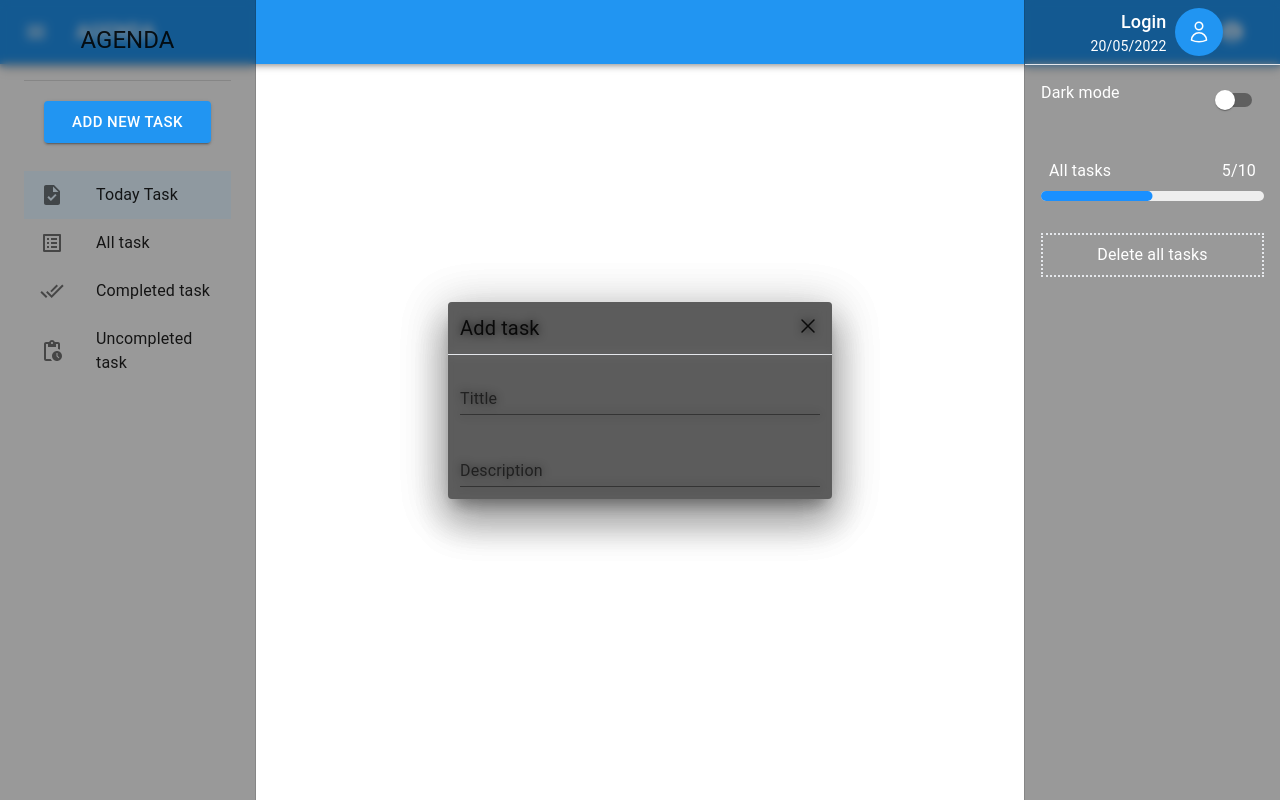
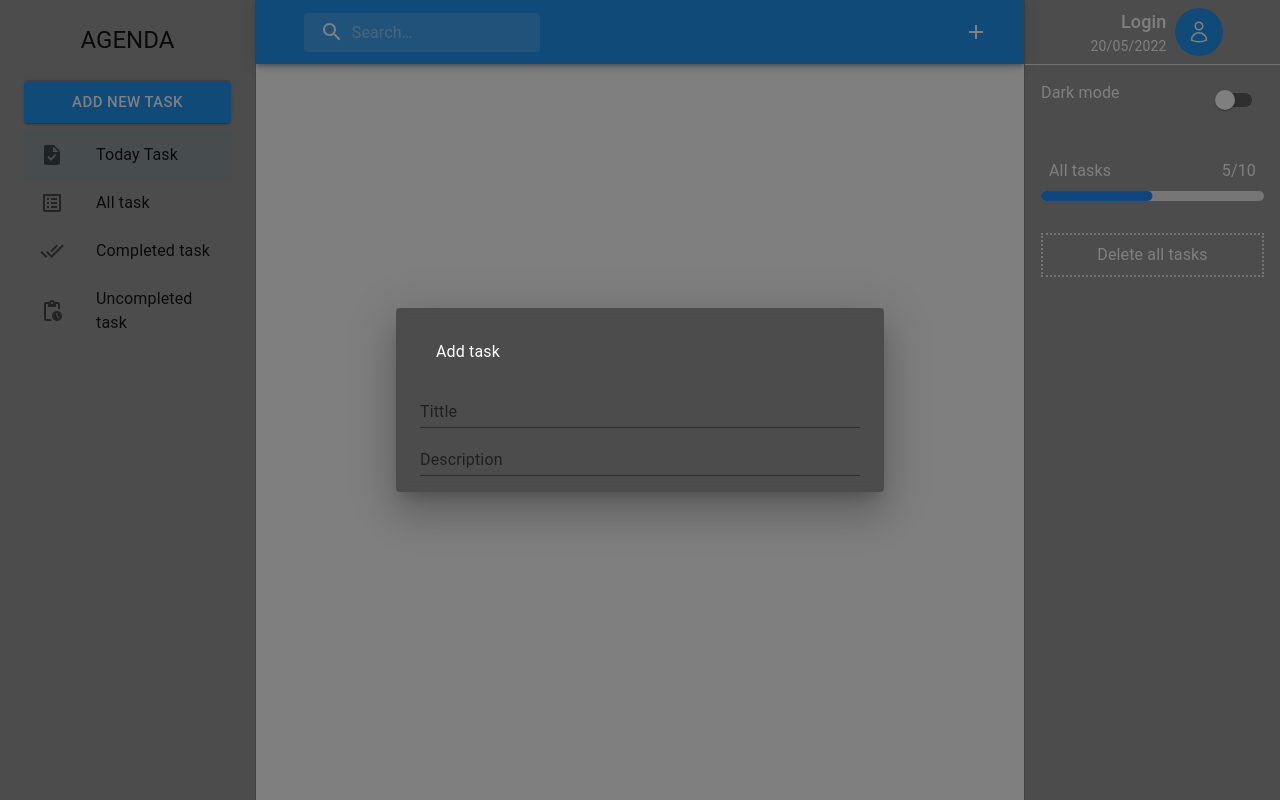
Before and after one commit to Arun-jr/agenda-task-app, a React (Create React App) app: page / in a window 1280 px wide. Both pictures are taken after a click on the button "ADD NEW TASK". Built offline with nearby package versions, Linux system fonts and the light colour scheme.

Commit message:
Appbar added

```diff
--- a/public/index.html
+++ b/public/index.html
@@ -2,13 +2,11 @@
 <html lang="en">
   <head>
     <meta charset="utf-8" />
-    <link rel="icon" href="%PUBLIC_URL%/favicon.ico" />
+    <link rel="icon" href="%PUBLIC_URL%/task2.png" />
     <meta name="viewport" content="width=device-width, initial-scale=1" />
     <meta name="theme-color" content="#000000" />
-    <meta
-      name="description"
-      content="Web site created using create-react-app"
-    />
+    <meta   name="description" content="Keep track of your daily tasks, set reminders, and prioritize your to-do list with ease. Our user-friendly interface and intuitive design make it easy to stay on top of your schedule and never miss a deadline again. Try our agenda task web app now and take control of your productivity!"/>
+
     <link rel="apple-touch-icon" href="%PUBLIC_URL%/logo192.png" />
     <!--
       manifest.json provides metadata used when your web app is installed on a
--- a/src/Components/AddTask.js
+++ b/src/Components/AddTask.js
@@ -1,57 +1,27 @@
-import {  Dialog, TextField } from "@mui/material";
+import { Container, Dialog, TextField, Typography } from "@mui/material";
 import React, { useState } from "react";
 
 function AddTask({ forAddTask, OpenTask }) {
-
-
   return (
-    <div>
-
-        <Dialog open={OpenTask} onClose={forAddTask} hideBackdrop>
-          <div className=" w-96 ">
-            <div className=" flex justify-between  p-3">
-              <h1 className="text-xl">Add task</h1>
-              <svg
-                xmlns="http://www.w3.org/2000/svg"
-                fill="none"
-                viewBox="0 0 24 24"
-                strokeWidth={1.5}
-                stroke="currentColor"
-                className="w-6 h-6"
-                onClick={forAddTask}
-              >
-                <path
-                  strokeLinecap="round"
-                  strokeLinejoin="round"
-                  d="M6 18L18 6M6 6l12 12"
-                />
-              </svg>
-            </div>
-            <hr />
-            <div className="p-3 text-white">
+    <Dialog open={OpenTask} onClose={forAddTask}>
+      <Container className="p-4">
+        <Typography color={"white"} className="p-4">
+          Add task
+        </Typography>
         <TextField
           id="standard-basic"
           label="Tittle"
           variant="standard"
-
-                className="w-full "
-
+          className="w-full m-4"
         />
-            </div>
-            <div className="p-3 text-white">
         <TextField
           id="standard-basic"
           label="Description"
           variant="standard"
-
-                className="w-full "
-
+          className="w-full"
         />
-            </div>
-          </div>
+      </Container>
     </Dialog>
-
-    </div>
   );
 }
 
--- a/src/Components/Leftmenu.js
+++ b/src/Components/Leftmenu.js
@@ -46,15 +46,16 @@ function Leftmenu({ forLeftMenu, OpenLeft }, props) {
       <Typography
         variant="h5"
         component="div"
-        sx={{ flexGrow: 1, textAlign: "center" , py :3 }}
+        sx={{ flexGrow: 1, textAlign: "center", py: 3 }}
       >
         AGENDA
       </Typography>
 
       <Divider />
 
-      <AddTask forAddTask={handleTaskDialog} OpenTask={taskOpen} />
-      <Stack style={{ margin: 20 }}>
+
+
+      <Stack>
         <Button
           variant="contained"
           size="large"
@@ -111,6 +112,9 @@ function Leftmenu({ forLeftMenu, OpenLeft }, props) {
     </Container>
   );
 
+
+
+
   return (
     <>
       <Drawer
@@ -132,7 +136,7 @@ function Leftmenu({ forLeftMenu, OpenLeft }, props) {
       >
         {draweItems}
       </Drawer>
-
+      <AddTask forAddTask={handleTaskDialog} OpenTask={taskOpen} />
       <Drawer
         variant="permanent"
         sx={{
--- a/src/Screens/Navbar.js
+++ b/src/Screens/Navbar.js
@@ -1,21 +1,31 @@
-import { AccountCircle, Menu } from "@mui/icons-material";
+import {
+  AccountCircle,
+  Add,
+  Menu,
+  Search,
+  SearchIconWrapper,
+} from "@mui/icons-material";
 import {
   AppBar,
   Box,
-  Button,
   Grid,
+  Hidden,
   IconButton,
   Toolbar,
   Typography,
 } from "@mui/material";
+import { styled, alpha } from "@mui/material/styles";
 import React, { useState } from "react";
 import Leftmenu from "../Components/Leftmenu";
 import Rightmenu from "../Components/Rightmenu";
+import { Button } from "@material-tailwind/react";
+import InputBase from "@mui/material/InputBase";
+import AddTask from "../Components/AddTask";
 
 function Navbar() {
   const [mobileOpenLeft, setMobileOpenLeft] = useState(false);
   const [mobileOpenRight, setMobileOpenRight] = useState(false);
-
+  const [taskOpen, SetTaskOpen] = useState(false);
 
   const handleDrawerToggleLeft = () => {
     setMobileOpenLeft(!mobileOpenLeft);
@@ -25,13 +35,53 @@ function Navbar() {
     setMobileOpenRight(!mobileOpenRight);
   };
 
+  const Searcher = styled("div")(({ theme }) => ({
+    position: "relative",
+    borderRadius: theme.shape.borderRadius,
+    backgroundColor: alpha(theme.palette.common.white, 0.15),
+    "&:hover": {
+      backgroundColor: alpha(theme.palette.common.white, 0.25),
+    },
+    marginRight: theme.spacing(2),
+    marginLeft: 0,
+    width: "100%",
+    [theme.breakpoints.up("sm")]: {
+      marginLeft: theme.spacing(3),
+      width: "auto",
+    },
+  }));
 
+  const SearchIconWrapper = styled("div")(({ theme }) => ({
+    padding: theme.spacing(0, 2),
+    height: "100%",
+    position: "absolute",
+    pointerEvents: "none",
+    display: "flex",
+    alignItems: "center",
+    justifyContent: "center",
+  }));
 
-  return (
-    <Box sx={{ display: 'flex' }}>
-    <AppBar position="static">
-      <Toolbar>
+  const StyledInputBase = styled(InputBase)(({ theme }) => ({
+    color: "inherit",
+    "& .MuiInputBase-input": {
+      padding: theme.spacing(1, 1, 1, 0),
+      // vertical padding + font size from searchIcon
+      paddingLeft: `calc(1em + ${theme.spacing(4)})`,
+      transition: theme.transitions.create("width"),
+      width: "100%",
+      [theme.breakpoints.up("md")]: {
+        width: "20ch",
+      },
+    },
+  }));
 
+  const handleTaskDialog = () => {
+    SetTaskOpen(!taskOpen);
+  };
+
+  const AppBarFunct = (
+    <>
+      <Hidden lgUp={true}>
         <IconButton
           size="large"
           edge="start"
@@ -42,9 +92,37 @@ function Navbar() {
         >
           <Menu />
         </IconButton>
+        <Hidden only={"xs"}>
           <Typography variant="h6" component="div" sx={{ flexGrow: 1 }}>
             AGENDA
           </Typography>
+        </Hidden>
+      </Hidden>
+
+      <Searcher>
+        <SearchIconWrapper>
+          <Search />
+        </SearchIconWrapper>
+        <StyledInputBase
+          placeholder="Search…"
+          inputProps={{ "aria-label": "search" }}
+        />
+      </Searcher>
+
+      <Box sx={{ flexGrow: 1, textAlign: "right" }}>
+        <IconButton
+          size="large"
+          aria-label="account of current user"
+          aria-controls="menu-appbar"
+          aria-haspopup="true"
+          onClick={handleTaskDialog}
+          color="inherit"
+        >
+          <Add />
+        </IconButton>
+      </Box>
+
+      <Hidden lgUp={true}>
         <IconButton
           size="large"
           aria-label="account of current user"
@@ -55,17 +133,40 @@ function Navbar() {
         >
           <AccountCircle />
         </IconButton>
-      </Toolbar>
+      </Hidden>
+    </>
+  );
 
+  return (
+    <Box sx={{ display: "flex" }}>
+      <Hidden lgUp={true}>
+        <AppBar position="static">
+          <Toolbar>{AppBarFunct}</Toolbar>
         </AppBar>
+      </Hidden>
+      <Grid container spacing={0.5} className="flex justify-center ">
+        <Grid item>
           <Leftmenu
             forLeftMenu={handleDrawerToggleLeft}
             OpenLeft={mobileOpenLeft}
           />
+        </Grid>
+        <Grid item lg={7.22} xl={7.93}>
+          <Hidden lgDown={true}>
+            <AppBar position="static">
+              <Toolbar>{AppBarFunct}</Toolbar>
+            </AppBar>
+          </Hidden>
+        </Grid>
+        <Grid item>
           <Rightmenu
             forRightMenu={handleDrawerToggleRight}
             OpenRight={mobileOpenRight}
           />
+        </Grid>
+      </Grid>
+
+      <AddTask forAddTask={handleTaskDialog} OpenTask={taskOpen} />
     </Box>
   );
 }
```
Also changed, not shown: public/task.png (added), public/task2.png (added). Lines whose indentation alone changed are shown as unchanged.
